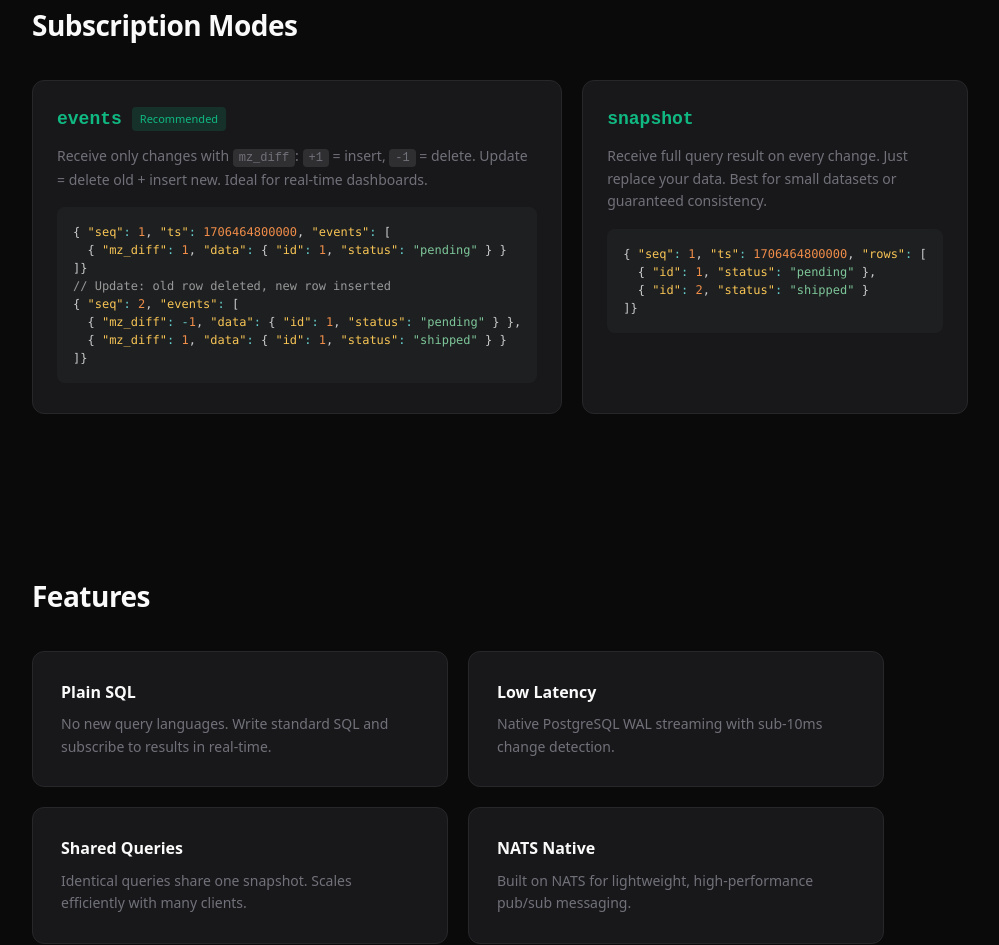
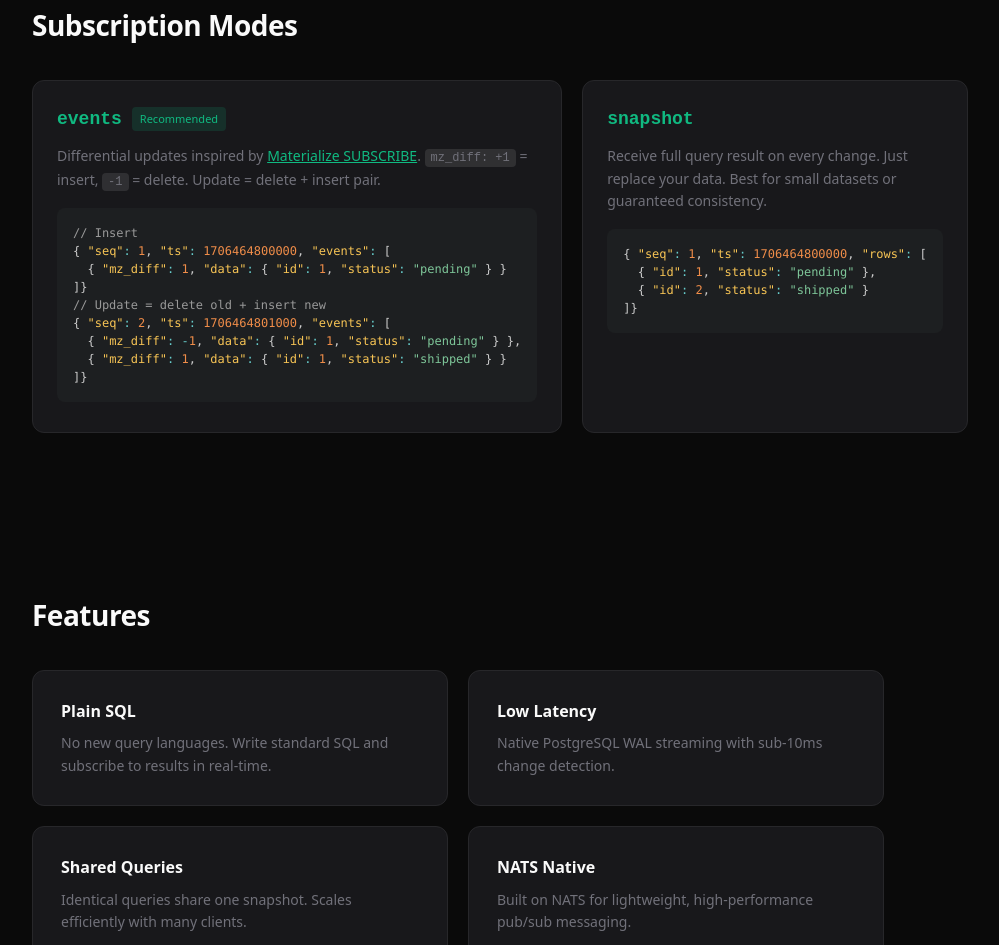
Before and after one commit to sstepanchuk/livequery, a plain HTML site: page docs/index.html in a window 1280 px wide. Shown: the part 1225-2170 px from the top of the page, without its empty margins (182-1181 px from the left). Drawn offline with nearby package versions, Linux system fonts and the light colour scheme.

Commit message:
docs: add ts consistently, reference Materialize SUBSCRIBE

```diff
--- a/docs/index.html
+++ b/docs/index.html
@@ -188,12 +188,13 @@ while let Some(msg) = sub.next().await {
                         <span class="mode-name">events</span>
                         <span class="mode-tag">Recommended</span>
                     </div>
-                    <p>Receive only changes with <code>mz_diff</code>: <code>+1</code> = insert, <code>-1</code> = delete. Update = delete old + insert new. Ideal for real-time dashboards.</p>
-                    <pre><code class="language-javascript">{ "seq": 1, "ts": 1706464800000, "events": [
+                    <p>Differential updates inspired by <a href="https://materialize.com/docs/sql/subscribe/" target="_blank">Materialize SUBSCRIBE</a>. <code>mz_diff: +1</code> = insert, <code>-1</code> = delete. Update = delete + insert pair.</p>
+                    <pre><code class="language-javascript">// Insert
+{ "seq": 1, "ts": 1706464800000, "events": [
   { "mz_diff": 1, "data": { "id": 1, "status": "pending" } }
 ]}
-// Update: old row deleted, new row inserted
-{ "seq": 2, "events": [
+// Update = delete old + insert new
+{ "seq": 2, "ts": 1706464801000, "events": [
   { "mz_diff": -1, "data": { "id": 1, "status": "pending" } },
   { "mz_diff": 1, "data": { "id": 1, "status": "shipped" } }
 ]}</code></pre>
```
